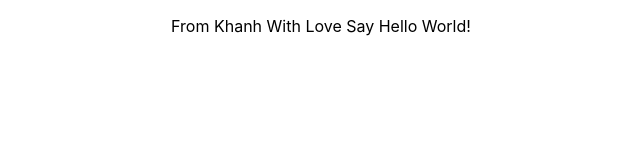
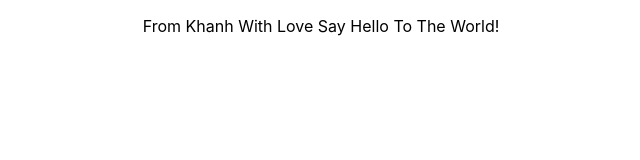
Before and after one commit to khanhtrinh107/cicd-aws, a React (Create React App) app: page / in a window 1280 px wide. Shown: the top 160 px of the page, without its empty margins (319-959 px from the left). Built offline with nearby package versions, Linux system fonts and the light colour scheme.

Commit message:
fix-spelling-mistakes

```diff
--- a/src/App.js
+++ b/src/App.js
@@ -3,7 +3,7 @@ import './App.css';
 function App() {
   return (
     <div style={{textAlign: "center"}} className="App">
-      <p>From Khanh With Love Say Hello World!</p>
+      <p>From Khanh With Love Say Hello To The World!</p>
     </div>
   );
 }
```
